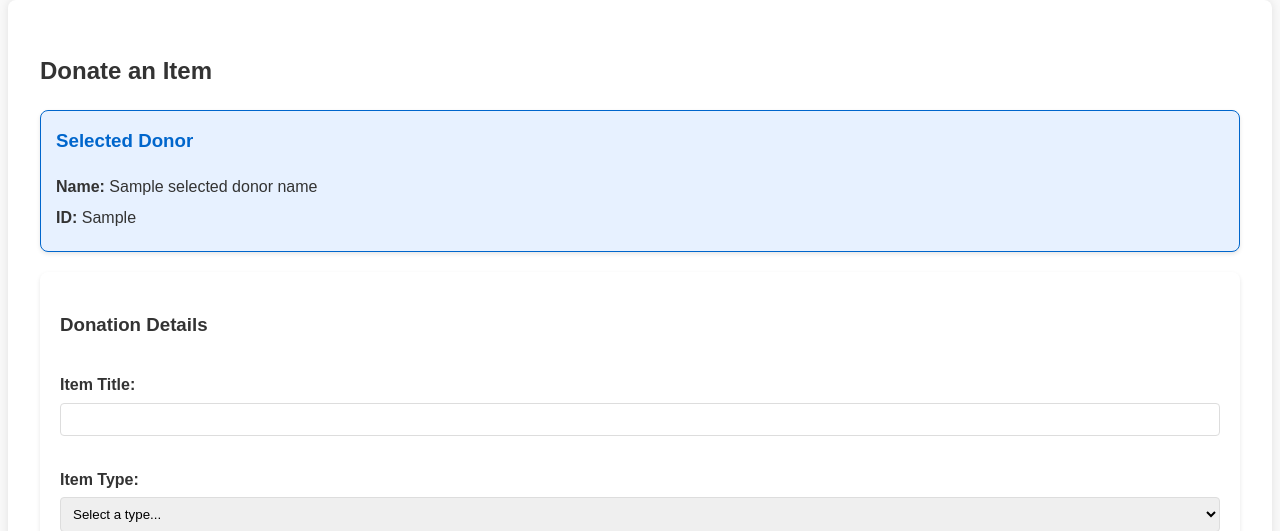
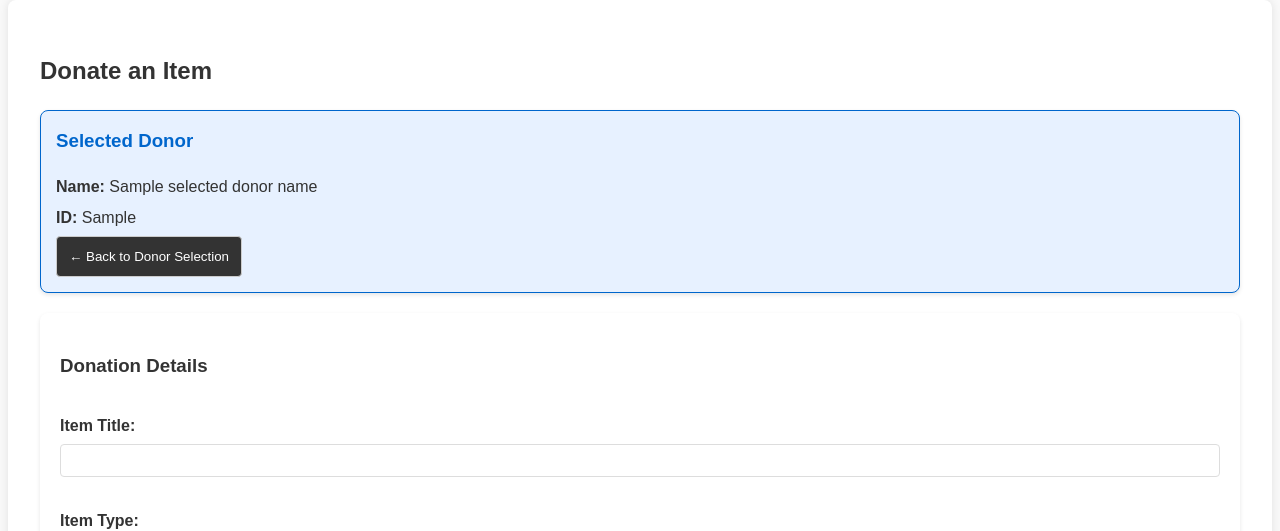
Before and after one commit to Library-WebApp/Library-WebApp, a Flask app: template templates/donate_item.html in a window 1280 px wide. Shown: the part 58-589 px from the top of the page. Run offline with Flask 3, Linux system fonts and the light colour scheme; the template is opened without the code that fills it: most values are stand-ins (such as "Sample title", 1, 10 or a date in 2020).

Commit message:
Back Button on Donor Page

```diff
--- a/templates/donate_item.html
+++ b/templates/donate_item.html
@@ -41,6 +41,8 @@
     <h3>Selected Donor</h3>
     <p><strong>Name:</strong> {{ selected_donor_name }}</p>
     <p><strong>ID:</strong> {{ selected_donor }}</p>
+    <!-- Add Back Button -->
+    <button onclick="window.history.back()" class="back-btn">← Back to Donor Selection</button>
 </div>
 {% endif %}
 
```
